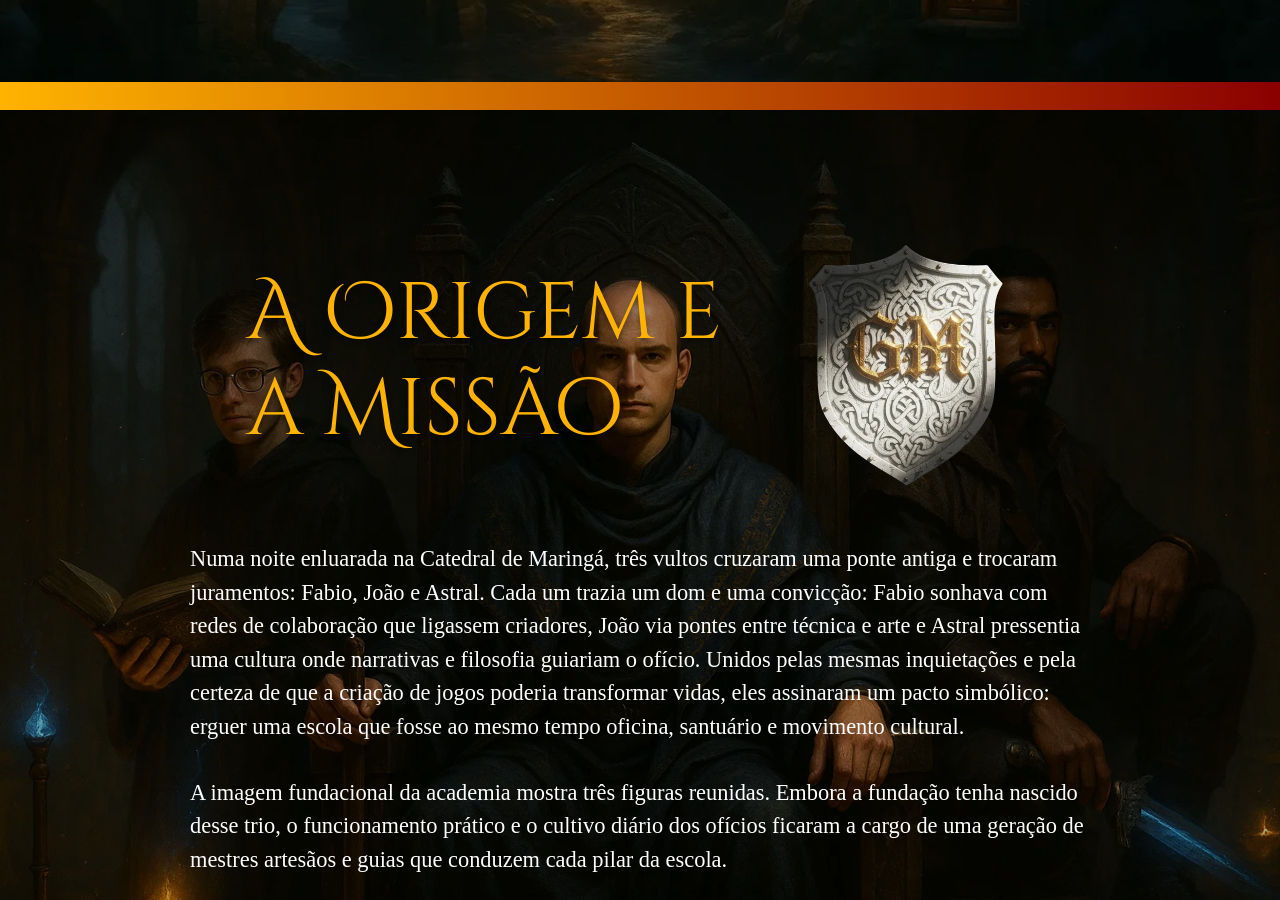
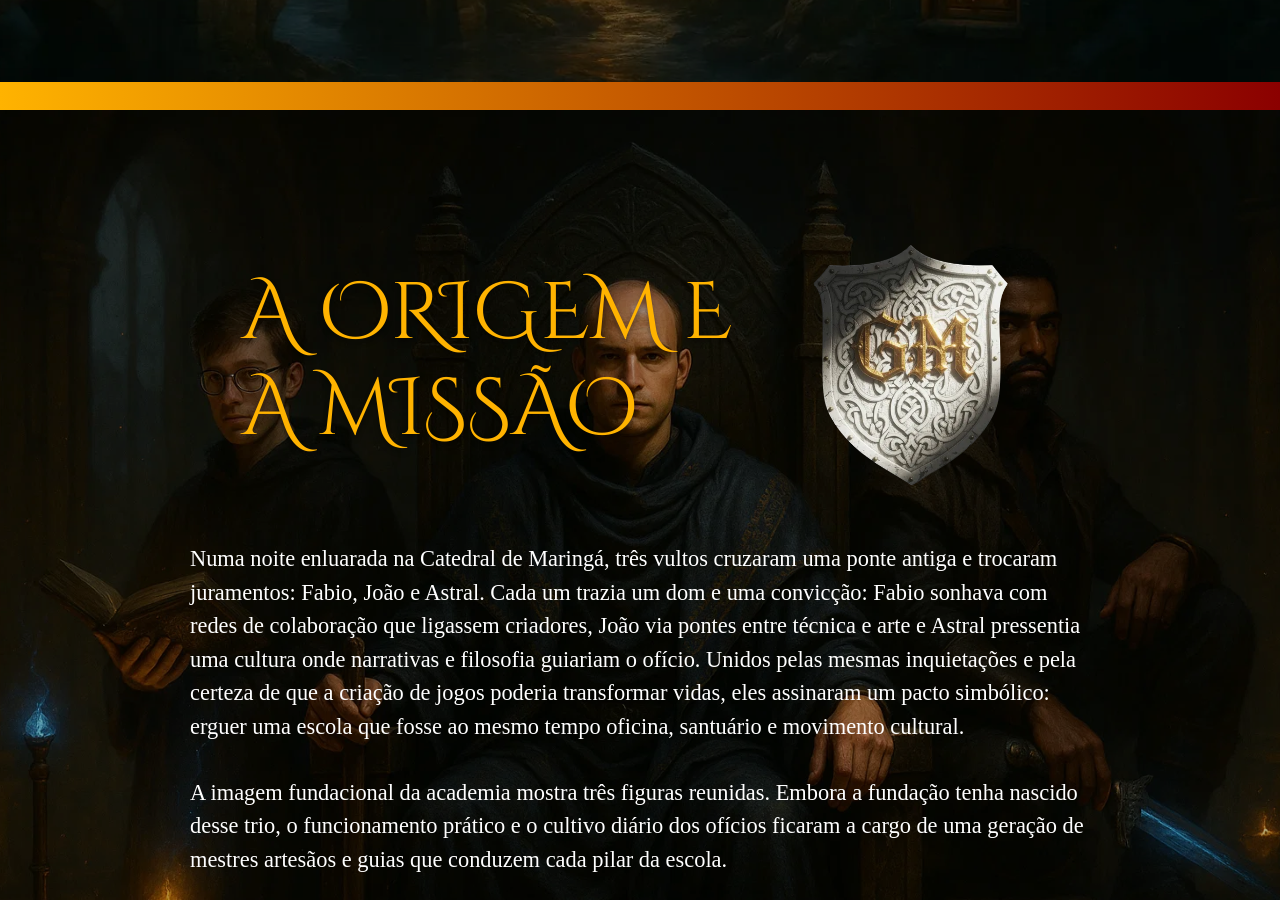
Before and after one commit to gavelmont/gavelmont.com.br, a Jekyll site: the page built from index.html, in a window 1280 px wide and 900 px high, scrolled down 818 px. Built offline with Jekyll 4.4.1, drawn with Linux system fonts in a browser that asks for light colours; some of the changed text lies outside the part shown.

Commit message:
correções em responsividade

```diff
--- a/index.html
+++ b/index.html
@@ -40,7 +40,7 @@
             </div>
         </div>
 
-        <h1 class="text-center my-5 pt-5 max-width" data-aos="fade-up">O Chamado de <br> Gavelmont</h1>
+        <h1 class="text-center my-5 pt-5 max-width" data-aos="fade-up">O CHAMADO DE <br> GAVELMONT</h1>
         <p class="text-center my-5 pb-5 max-width" data-aos="fade-up">A escola que é um santuário.<br> As casas, seus pilares.<br> A união, seu poder.</p>
     </div>
 
@@ -49,7 +49,7 @@
     <!-- Origem e Missão -->
     <div id="origem-e-missao" class="d-flex flex-column align-items-center" style="background: url('/assets/img/bruxos.webp');">
         <div class="max-width my-5 pt-5 w-100 d-inline-flex align-items-center justify-content-evenly">
-            <h2 data-aos="fade-up">A Origem e<br> a Missão</h2>
+            <h2 data-aos="fade-up">A ORIGEM E<br> A MISSÃO</h2>
             <img class="d-none d-md-block" data-aos="fade-up" src="/assets/img/brasao.webp" alt="Brasão" style="height: 256px;">
         </div>
         <div class="pb-5 max-width">
@@ -75,7 +75,7 @@
             </p>
         </div>
 
-        <h2 data-aos="fade-up" class="text-center max-width my-5 pt-5">As quatros casas de Gavelmont</h2>
+        <h2 data-aos="fade-up" class="text-center max-width my-5 pt-5">AS QUATROS CASAS DE GAVELMONT</h2>
         <p data-aos="fade-up" class="text-center max-width">
             Com a visão dos fundadores firmada, os mestres transformaram os pilares em casas:
             agrupamentos rituais que organizam aprendizado, tributos e provações.
@@ -142,7 +142,7 @@
 
     <!-- Comunidade -->
     <div class="py-5 d-flex flex-column align-items-center" id="comunidade" style="background: url('/assets/img/castelo-2.webp');">
-        <h2 data-aos="fade-up" class="text-center mt-5 pt-5 max-width">O Santuário de Gavelmont</h2>
+        <h2 data-aos="fade-up" class="text-center mt-5 pt-5 max-width">O SANTUÁRIO DE GAVELMONT</h2>
         <p data-aos="fade-up" class="text-center my-5 pb-5 max-width">
             O castelo de Gavelmont ergue-se sobre uma elevação onde a ponte se curva como arco de convocação.
             É ao mesmo tempo arquitetura e símbolo: salões para prática, torres de criação,
@@ -199,22 +199,27 @@
     <hr>
 
     <!-- Footer -->
-    <div class="d-inline-flex py-5" style="background: url('/assets/img/castelo-3.webp'); background-size: contain !important; background-position: bottom;">
-        <div data-aos="fade" class="col-8">
-            <h3 data-aos="fade">GAVELMONT ACADEMY</h3>
-            <p class="mb-5">
+    <div class="d-flex flex-column align-items-center py-5" style="background: url('/assets/img/castelo-3.webp'); background-size: contain !important; background-position: bottom;">
+        <div data-aos="fade" class="max-width">
+            <div class="d-flex flex-column flex-md-row">
+                <div>
+                    <h4>GAVELMONT ACADEMY</h4>
+                    <p class="pr-5">
                         Nascida do juramento de três fundadores, a Gavelmont é uma escola e um movimento cultural.
                         Nossa missão é transformar talentos solitários em uma comunidade unida de criadores de jogos.
                         Erguida sobre valores como criatividade e pensamento filosófico, somos um farol que guia
                         o "caminho estreito da luz" para todos aqueles que têm a intenção genuína de criar.
                     </p>
-            <p>Gavelmont © Copyright 2025 — Todos os direitos reservados</p>
                 </div>
-        <div data-aos="fade" class="col-4 d-flex flex-column">
-            <h3>LINKS RÁPIDOS</h3>
+
+                <div class="d-flex flex-column">
+                    <h4>LINKS RÁPIDOS</h4>
                     {% for item in page.header_menu %}
                         <a href="{{ item.url }}">{{ item.name }}</a>
                     {% endfor %}
+                </div>
+            </div>
+            <p class="mt-4">Gavelmont © Copyright 2025 — Todos os direitos reservados</p>
         </div>
     </div>
 </main>
```
Lines whose indentation alone changed are shown as unchanged.
